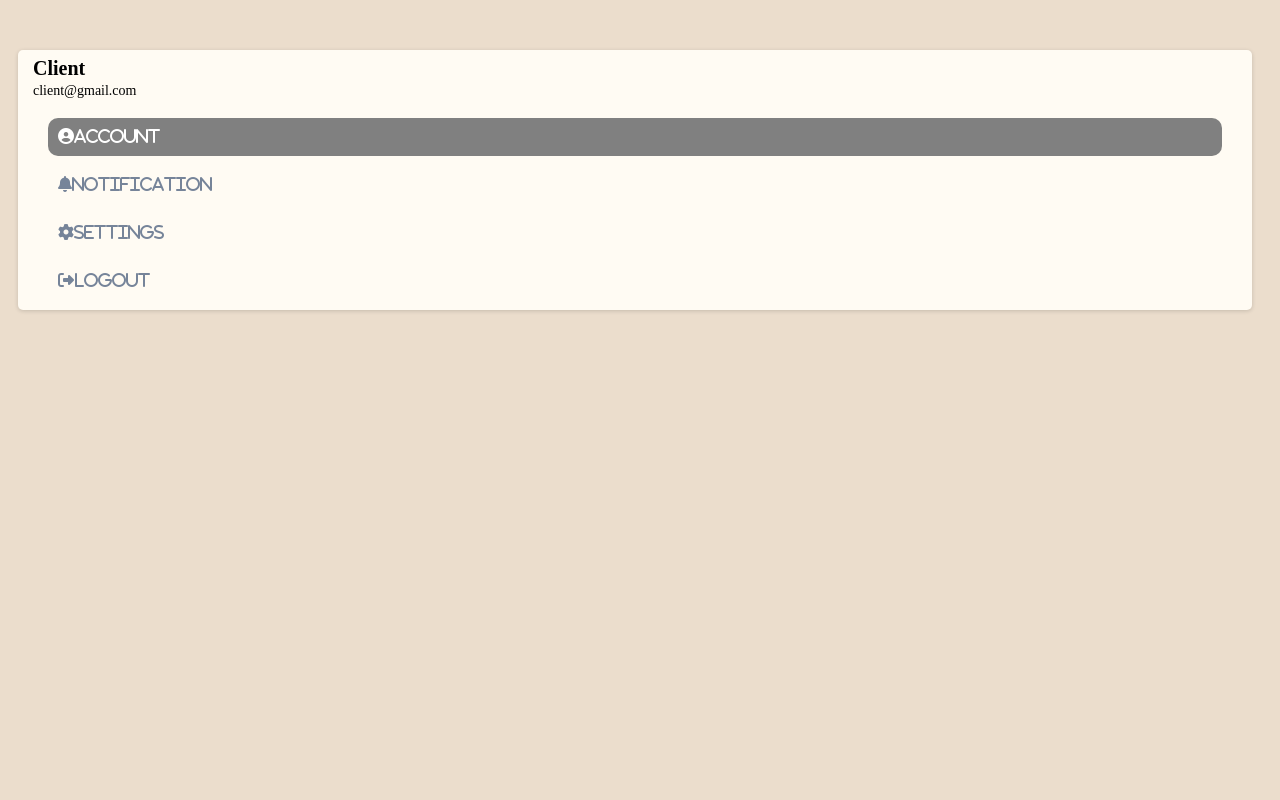
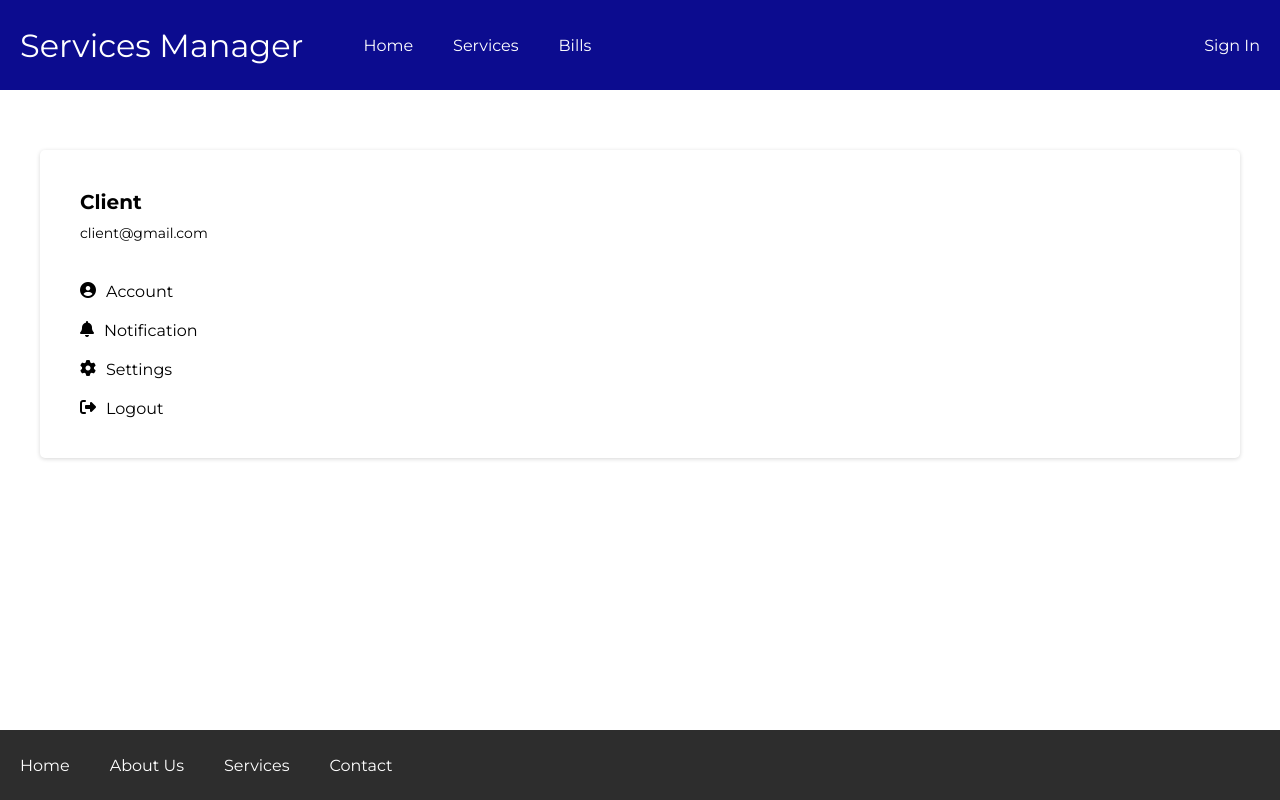
Before and after one commit to abdellah240/services-manager, a plain HTML site: page customer-mainpage.html in a window 1280 px wide. Drawn offline with Linux system fonts and the light colour scheme.

Commit message:
update style for customer main page

```diff
--- a/customer-mainpage.html
+++ b/customer-mainpage.html
@@ -1,36 +1,129 @@
 <!DOCTYPE html>
 <html lang="en">
   <head>
-    <meta charset="UTF-8">
-    <meta name="viewport" content="width=device-width, initial-scale=1.0">
+    <meta charset="UTF-8" />
+    <meta name="viewport" content="width=device-width, initial-scale=1.0" />
     <title>Profile</title>
-    <link rel="stylesheet" href="https://cdnjs.cloudflare.com/ajax/libs/font-awesome/6.6.0/css/all.min.css"
+    <link
+      rel="stylesheet"
+      href="https://cdnjs.cloudflare.com/ajax/libs/font-awesome/6.6.0/css/all.min.css"
       integrity="sha512-Kc323vGBEqzTmouAECnVceyQqyqdsSiqLQISBL29aUW4U/M7pSPA/gEUZQqv1cwx4OnYxTxve5UMg5GT6L4JJg=="
-    crossorigin="anonymous" referrerpolicy="no-referrer" />
-    <link rel='stylesheet' href='userprofile.css'>
-    <script src='scripts/main.js'></script>
+      crossorigin="anonymous"
+      referrerpolicy="no-referrer"
+    />
+    <link
+      rel="stylesheet"
+      type="text/css"
+      media="screen"
+      href="styles/main.css"
+    />
+    <link
+      rel="stylesheet"
+      type="text/css"
+      media="screen"
+      href="styles/menu.css"
+    />
+    <link
+      rel="stylesheet"
+      type="text/css"
+      media="screen"
+      href="styles/header.css"
+    />
+    <link
+      rel="stylesheet"
+      type="text/css"
+      media="screen"
+      href="styles/nav-element.css"
+    />
+    <link
+      rel="stylesheet"
+      type="text/css"
+      media="screen"
+      href="styles/footer.css"
+    />
+    <link
+      rel="stylesheet"
+      type="text/css"
+      media="screen"
+      href="styles/app.css"
+    />
+    <link
+      rel="stylesheet"
+      type="text/css"
+      media="screen"
+      href="styles/profile.css"
+    />
+    <link rel="stylesheet" href="userprofile.css" />
+    <script src="scripts/main.js"></script>
   </head>
   <body>
-    <div class="container">
-
+    <header class="header">
+      <div class="header__logo">
+        <div class="header__logo-item">Services Manager</div>
+      </div>
+      <nav class="header__nav">
+        <ul class="nav-element">
+          <div class="nav-element__section">
+            <li class="nav-element__item">
+              <a class="nav-element__link" href="home.html">Home</a>
+            </li>
+            <li class="nav-element__item">
+              <a class="nav-element__link" href="#" onclick="checksign1()"
+                >Services</a
+              >
+            </li>
+            <li class="nav-element__item">
+              <a class="nav-element__link" href="#" onclick="checksign2()">
+                Bills
+              </a>
+            </li>
+          </div>
+          <div class="nav-element__section">
+            <li class="nav-element__item" id="authLink">
+              <a class="nav-element__link" href="index.html">Sign In</a>
+            </li>
+          </div>
+        </ul>
+      </nav>
+    </header>
+    <main class="app">
+      <div class="app__container">
         <div class="profile">
-            <div class="profile-header">
-               <div class="profile-text-container">
-                <h1 class="profile-title">Client</h1>
-                <p class="profile-email">client@gmail.com</p>
+          <div class="profile__header">
+            <div class="profile__title-container">
+              <h1 class="profile__title">Client</h1>
+              <p class="profile__email">client@gmail.com</p>
             </div>
           </div>
 
           <div class="menu">
-            <a href="ClientAccountPage.html" class="menu-link"><i class="fa-solid
-            fa-circle-user">Account</i></a>
-             <a href="#" class="menu-link"><i class="fa-solid
-             fa-bell">Notification</i></a>
-             <a href="#" class="menu-link"><i class="fa-solid
-            fa-gear">Settings</i></a>
-            <a href="home.html" class="menu-link"><i class="fa-solid
-            fa-right-from-bracket menu-icon" onclick="logout()">Logout</i></a>
+            <a href="ClientAccountPage.html" class="menu__link">
+              <i class="fa-solid fa-circle-user"></i>
+              <span>Account</span>
+            </a>
+            <a href="#" class="menu__link">
+              <i class="fa-solid fa-bell"></i>
+              <span>Notification</span>
+            </a>
+            <a href="#" class="menu__link">
+              <i class="fa-solid fa-gear"></i>
+              <span>Settings</span>
+            </a>
+            <a href="home.html" class="menu__link">
+              <i class="fa-solid fa-right-from-bracket" onclick="logout()"></i>
+              <span> Logout </span>
+            </a>
           </div>
         </div>
+      </div>
+    </main>
+    <footer class="footer">
+      <div class="footer__container">
+        <a class="footer__link" href="home.html">Home</a>
+        <a class="footer__link" href="#">About Us</a>
+        <a class="footer__link" href="#" onclick="checksign1()">Services</a>
+        <a class="footer__link" href="#">Contact</a>
+      </div>
+    </footer>
   </body>
 </html>
--- /dev/null
+++ b/styles/menu.css
@@ -0,0 +1,14 @@
+.menu {
+  display: flex;
+  flex-direction: column;
+  gap: 20px;
+}
+
+.menu__link {
+  display: flex;
+  gap: 10px;
+}
+
+.menu__link:hover {
+  color: rgb(23, 23, 192);
+}
--- a/styles/nav-element.css
+++ b/styles/nav-element.css
@@ -11,14 +11,14 @@
 .nav-element__item {
   list-style: none;
   display: flex;
-  align-items: center;
 }
 
 .nav-element__link {
+  display: flex;
+  align-items: center;
   text-decoration: none;
   color: white;
   padding: 20px;
-  display: block;
 }
 
 .nav-element__item:hover {
--- /dev/null
+++ b/styles/profile.css
@@ -0,0 +1,34 @@
+.profile {
+  flex: 1;
+  box-shadow: rgba(0, 0, 0, 0.16) 0px 1px 4px;
+  border-radius: 5px;
+  padding: 40px;
+}
+
+.profile__header {
+  display: flex;
+}
+
+.profile__image {
+  width: 60px;
+  height: 60px;
+  border-radius: 10px;
+  margin: 10px;
+}
+
+.profile__title {
+  font-size: 20px;
+  font-weight: bold;
+  text-align: left;
+}
+
+.profile__email {
+  font-size: 14px;
+}
+
+.profile__title-container {
+  display: flex;
+  flex-direction: column;
+  gap: 10px;
+  margin-bottom: 40px;
+}
--- a/userprofile.css
+++ /dev/null
@@ -1,82 +0,0 @@
-@import url("https://fonts.googleapis.com/css2?family=Poppins:ital,wght@0,100;0,200;0,300;0,400;0,500;0,600;0,700;0,800;0,900;1,100;1,200;1,300;1,400;1,500;1,600;1,700;1,800;1,900&display=swap");
-
-body {
-  background-color: rgb(235, 221, 204);
-}
-
-.container {
-  display: flex;
-  margin: 50px 10px;
-}
-.profile {
-  flex: 1;
-  margin-right: 10px;
-  background-color: rgb(255, 251, 243);
-  box-shadow: rgba(0, 0, 0, 0.16) 0px 1px 4px;
-  border-radius: 5px;
-  height: max-content;
-}
-
-.profile-header {
-  display: flex;
-  margin-left: 15px;
-}
-
-.profile-img {
-  width: 60px;
-  height: 60px;
-  border-radius: 10px;
-  margin: 10px;
-}
-
-.profile-text-container {
-  line-height: 0.5;
-}
-
-.profile-title {
-  font-size: 20px;
-}
-.profile-email {
-  font-size: 14px;
-}
-
-.menu {
-  margin: 0 20px;
-}
-
-.menu-link {
-  display: block;
-  text-decoration: none;
-  color: #768499;
-  padding: 10px;
-  margin: 10px;
-  border-radius: 10px;
-}
-
-.menu-icon {
-  margin-right: 10px;
-}
-
-.menu-link:first-child {
-  color: #fff;
-  background-color: gray;
-}
-
-.menu-link:hover {
-  background-color: rgb(235, 221, 204);
-  color: black;
-}
-
-.menu-link:first-child:hover {
-  background-color: gray;
-  color: #fff;
-}
-
-.account {
-  flex: 2;
-  margin-left: 10px;
-  background-color: #fff;
-  box-shadow: black;
-  border-radius: 5px;
-  height: max-content;
-}
```
Lines whose indentation alone changed are shown as unchanged.
